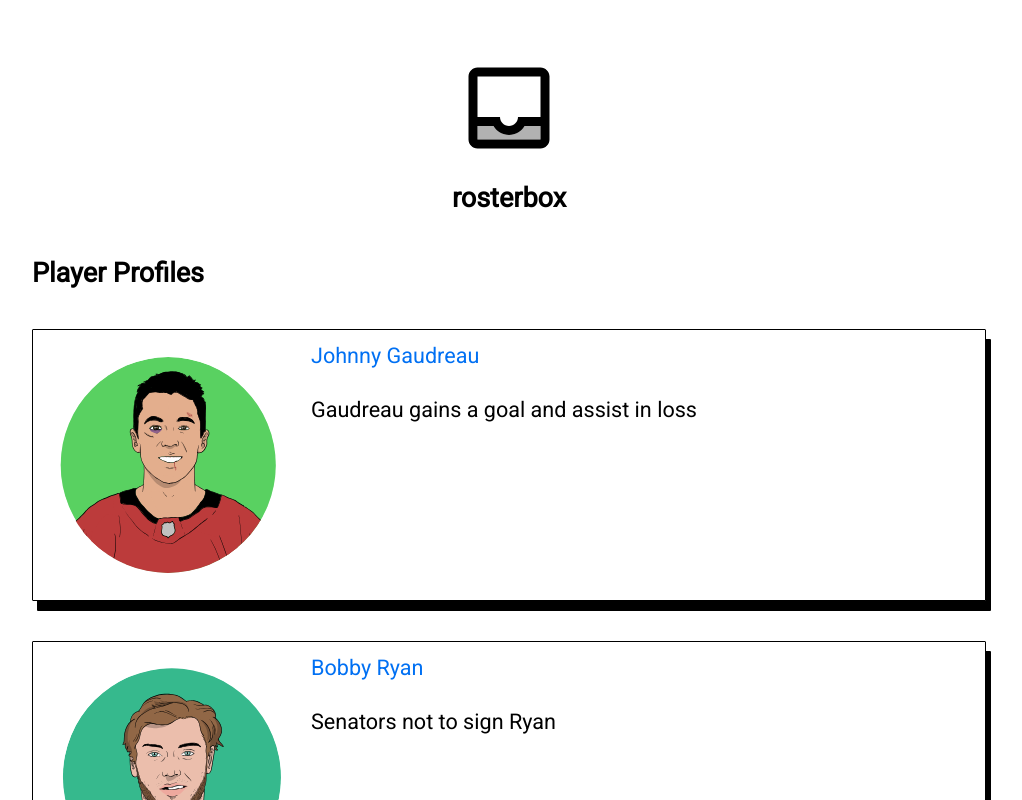
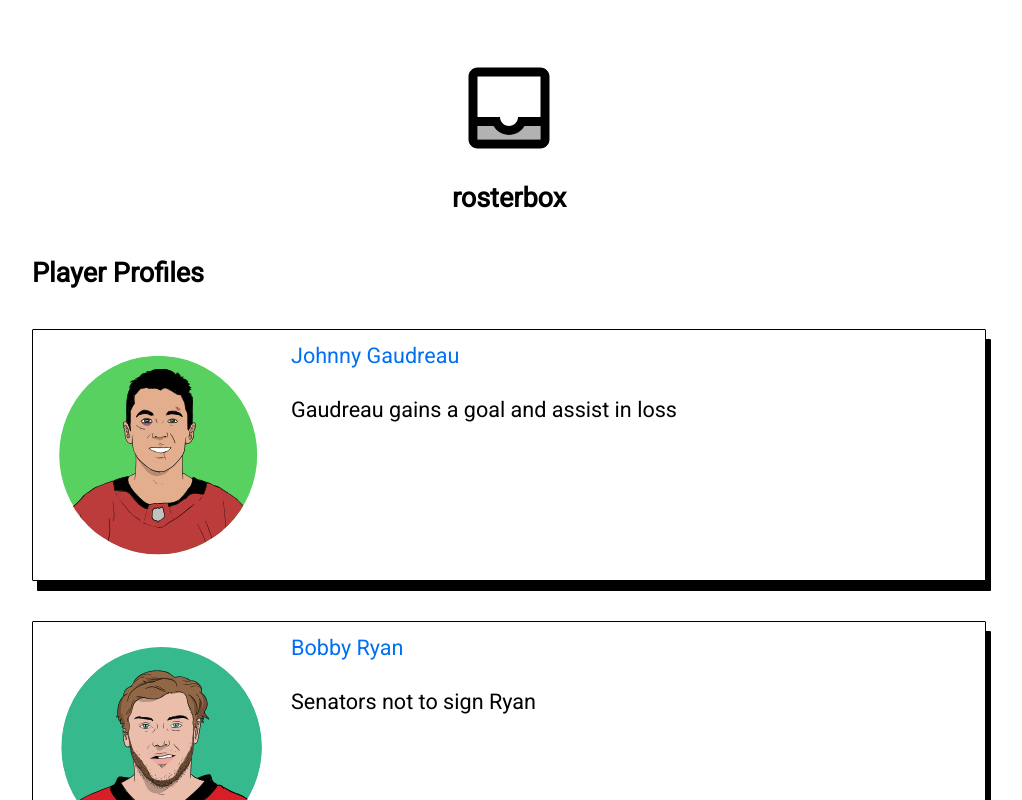
Before and after one commit to edwardz8/next-dfs-blog, a Next.js app: page /players in a window 1280 px wide. Shown: the top 800 px of the page, without its empty margins (131-1153 px from the left). Built offline with nearby package versions, Linux system fonts and the light colour scheme.

Commit message:
css changes

```diff
--- a/styles/utils.module.css
+++ b/styles/utils.module.css
@@ -104,7 +104,7 @@
   }
 
   .listImg {
-    max-width: 250px;
+    max-width: 230px;
     margin-right: 1rem;
     border-radius: .4px;
   }
@@ -117,4 +117,7 @@
     .lightText {
       font-size: 1em;
     }
+    .playerFlex {
+      flex-wrap: wrap;
+    }
    }
```
